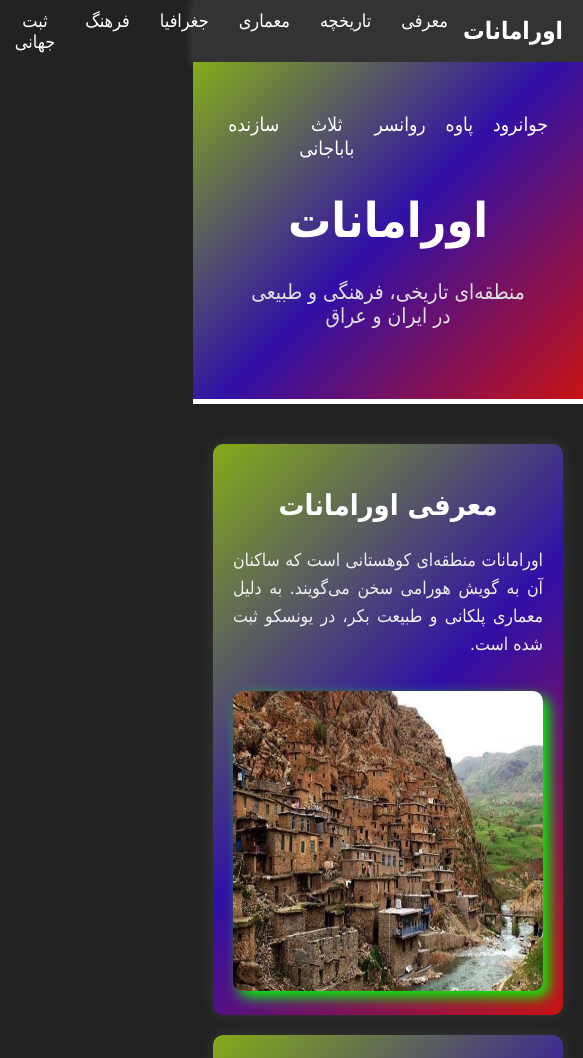
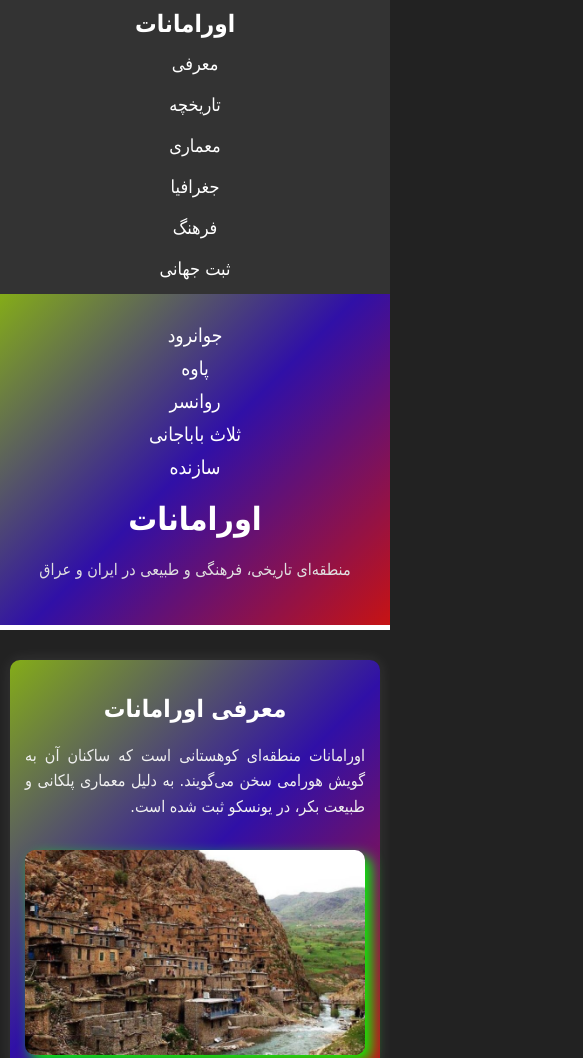
Before and after one commit to amanjking00/oramanatcity, a plain HTML site: page index.html in a window 390 px wide. Shown: the top 1058 px of the page, 583 px wide, since content can reach past the window. Drawn offline with Linux system fonts and the light colour scheme.

Commit message:
Add files via upload

```diff
--- a/style.css
+++ b/style.css
@@ -25,59 +25,72 @@ nav {
   padding-right: 20px;
   transition: color 0.6s ease;
 }
-.logo:hover{
+
+.logo:hover {
   color: #ff9800;
 }
+
 .menu {
   list-style: none;
   padding: 0;
   margin: 0;
   display: flex;
 }
+
 .menu li {
   margin: 0 15px;
 }
+
 .menu a {
   color: #fff;
   text-decoration: none;
   font-size: 18px;
   transition: color 0.6s ease;
 }
+
 .menu a:hover {
   color: #ff9800;
 }
+
 /* هدر */
 header {
   background: linear-gradient(135deg, #84ac18, #3010a7, #c71313);
   padding: 50px;
   border-bottom: 5px solid #fff;
 }
+
 header h1 {
   font-size: 3rem;
   color: #fff;
 }
+
 header p {
   font-size: 1.3rem;
   color: #e0e0e0;
 }
+
 .header-links {
   display: flex;
   justify-content: center;
   gap: 20px;
   margin-bottom: 20px;
 }
+
 .header-links p {
   margin: 0;
 }
+
 .header-links a {
   color: white;
   text-decoration: none;
   font-size: 1.2rem;
   transition: color 0.6s ease;
 }
+
 .header-links a:hover {
   color: #ff9800;
 }
+
 /* استایل مقالات */
 .content {
   max-width: 900px;
@@ -85,6 +98,7 @@ header p {
   padding: 20px;
   transition: 0.9s;
 }
+
 article {
   background: linear-gradient(135deg, #84ac18, #3010a7, #c71313);
   padding: 20px;
@@ -93,18 +107,22 @@ article {
   box-shadow: 0px 0px 15px rgba(255, 255, 255, 0.1);
   transition: transform 0.8s ease;
 }
+
 article:hover {
   transform: scale(1.02);
 }
+
 article h2 {
   color: white;
   font-size: 1.8rem;
 }
+
 article p {
   font-size: 1.1rem;
   line-height: 1.6;
   text-align: justify;
 }
+
 /* استایل تصاویر */
 img {
   width: 100%;
@@ -114,6 +132,7 @@ img {
   border-radius: 10px;
   box-shadow: 6px 6px 14px rgb(0, 255, 0);
 }
+
 /* فوتر */
 footer {
   background: linear-gradient(135deg, #84ac18, #3010a7, #c71313);
@@ -121,3 +140,71 @@ footer {
   padding: 20px;
   margin-top: 40px;
 }
+
+/* واکنش‌گرایی برای موبایل */
+@media (max-width: 768px) {
+  /* نوار ناوبری */
+  nav {
+      flex-direction: column;
+      padding: 10px;
+  }
+
+  .logo {
+      margin-bottom: 10px;
+  }
+
+  .menu {
+      flex-direction: column;
+      gap: 10px;
+  }
+
+  .menu li {
+      margin: 5px 0;
+  }
+
+  /* هدر */
+  header {
+      padding: 30px 10px;
+  }
+
+  header h1 {
+      font-size: 2rem;
+  }
+
+  header p {
+      font-size: 1rem;
+  }
+
+  .header-links {
+      flex-direction: column;
+      gap: 10px;
+  }
+
+  /* استایل مقالات */
+  .content {
+      padding: 10px;
+  }
+
+  article {
+      padding: 15px;
+  }
+
+  article h2 {
+      font-size: 1.5rem;
+  }
+
+  article p {
+      font-size: 1rem;
+  }
+
+  /* استایل تصاویر */
+  img {
+      height: auto;
+      max-width: 100%;
+  }
+
+  /* فوتر */
+  footer {
+      padding: 15px;
+  }
+}
```
